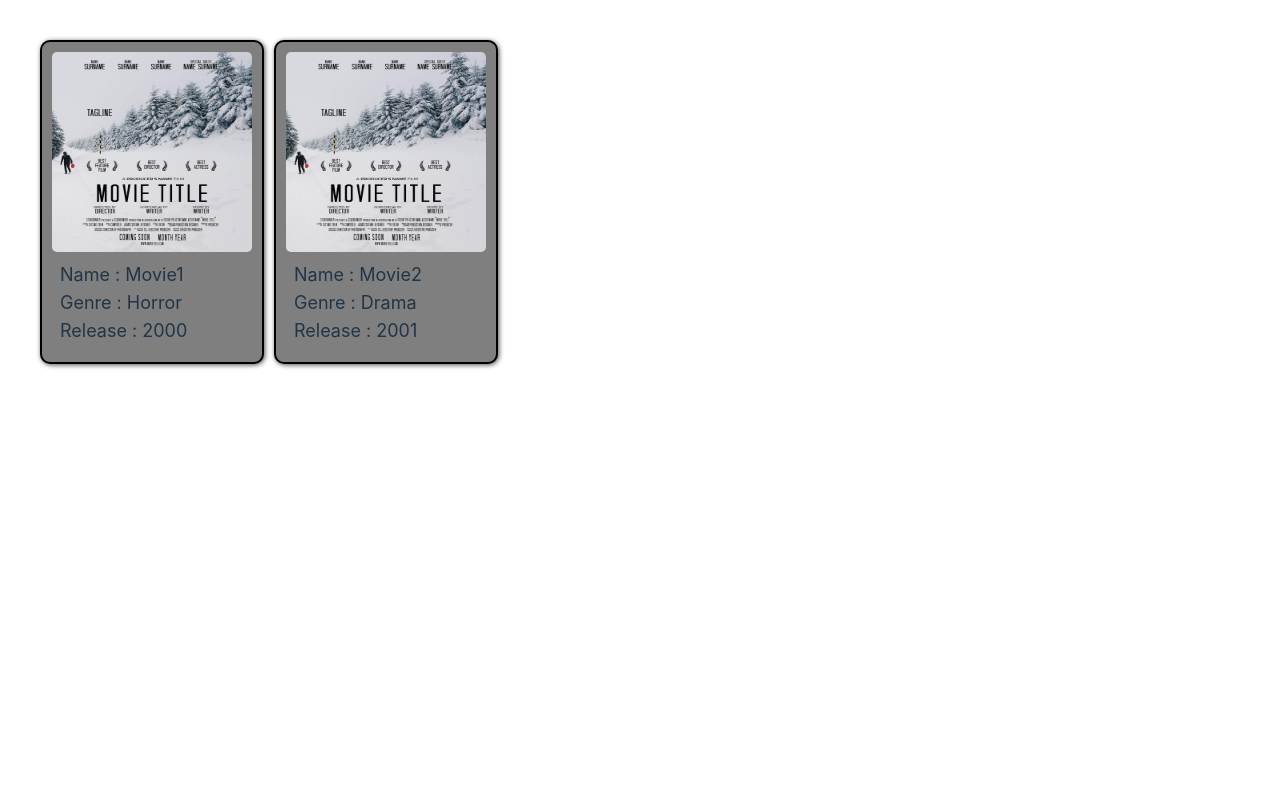
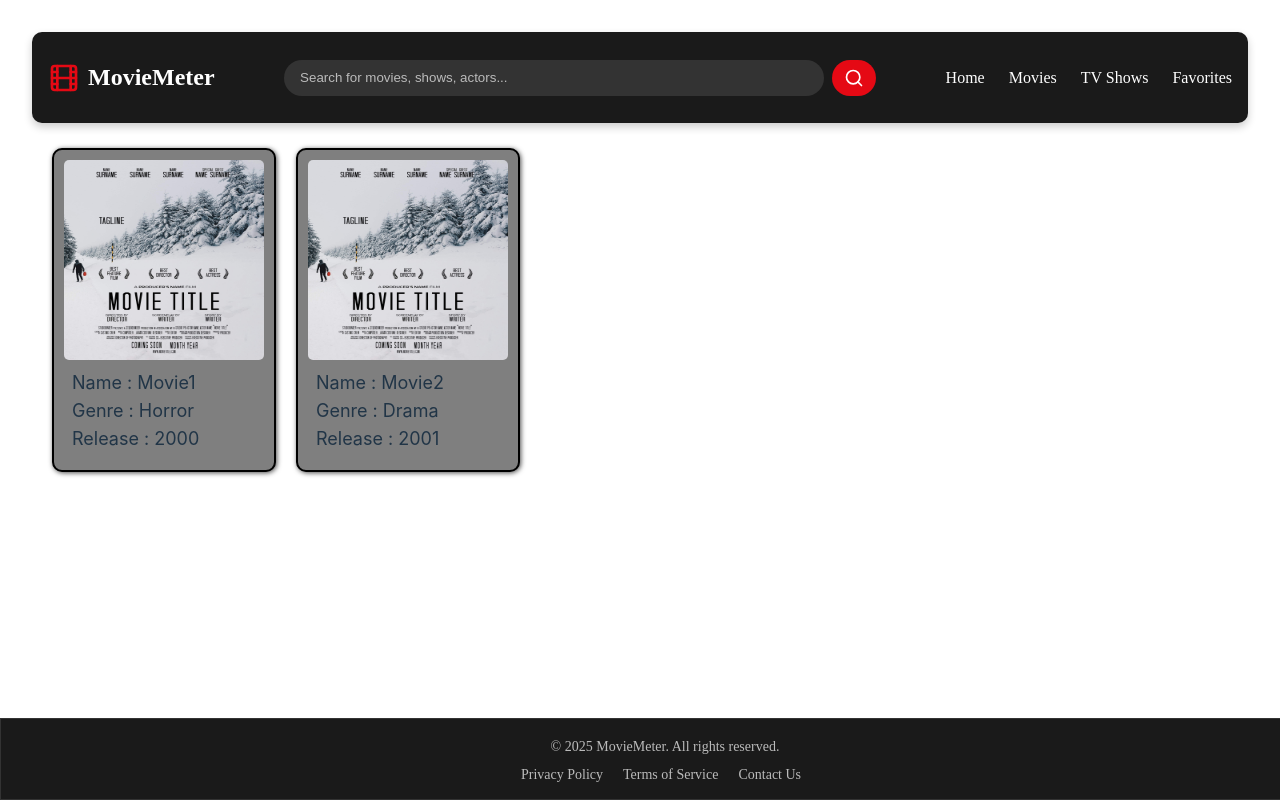
Before and after one commit to Armaan-RashidPathan/MovieMeter, a React (Vite) app: page / in a window 1280 px wide. Built offline with nearby package versions, Linux system fonts and the light colour scheme.

Commit message:
header and footer added

```diff
--- a/package.json
+++ b/package.json
@@ -10,6 +10,7 @@
     "preview": "vite preview"
   },
   "dependencies": {
+    "lucide-react": "^0.474.0",
     "react": "^19.0.0",
     "react-dom": "^19.0.0"
   },
--- a/src/App.css
+++ b/src/App.css
@@ -1,6 +1,4 @@
 #root {
-  margin: 0 auto;
+  margin: 0px;
   padding: 2rem;
-
-  gap: 20px;
 }
--- a/src/App.jsx
+++ b/src/App.jsx
@@ -1,13 +1,16 @@
 import './App.css'
 import MovieCards from './cards'
 import sampleThumbnail from './assets/sampleThumbnail.jpg'
-
+import Header from './header.jsx'
+import Footer from './footer.jsx'
 function App() {
 
   return (
     <>
+      <Header/>
       <MovieCards name="Movie1" genre={"Horror"} year={2000} img={sampleThumbnail}/>
       <MovieCards name="Movie2" genre={"Drama"} year={2001} img={sampleThumbnail}/>
+      <Footer/>
     </>
   )
 }
--- a/src/cards.css
+++ b/src/cards.css
@@ -2,7 +2,7 @@
     height: 300px;
     width: 200px;
     display: inline-block;
-    margin-right: 10px;
+    margin-left: 20px;
 
     background-color: rgb(127, 127, 127);
     box-shadow: 1px 1px 5px rgb(78, 78, 78);
--- /dev/null
+++ b/src/footer.css
@@ -0,0 +1,46 @@
+/* Footer Styles */
+
+.footer {
+    background-color: #1a1a1a;
+    color: #bbb;
+
+    padding: 20px;
+    text-align: center;
+    border: 1px solid #333;
+
+    height: 40px;
+    width: 100%;
+
+    position: absolute;
+    bottom: 0;
+    right: 0;
+    left: 0;
+  }
+
+  .footer-content {
+    display: flex;
+    flex-direction: column;
+    align-items: center;
+    gap: 12px;
+  }
+
+  .footer p {
+    margin: 0;
+    font-size: 14px;
+  }
+
+  .footer-links {
+    display: flex;
+    gap: 20px;
+  }
+
+  .footer-link {
+    color: #bbb;
+    text-decoration: none;
+    font-size: 14px;
+    transition: color 0.3s;
+  }
+
+  .footer-link:hover {
+    color: #e50914;
+  }
--- /dev/null
+++ b/src/footer.jsx
@@ -0,0 +1,19 @@
+import React from 'react';
+import './footer.css'
+
+const Footer = () => {
+  return (
+    <footer className="footer">
+      <div className="footer-content">
+        <p>&copy; {new Date().getFullYear()} MovieMeter. All rights reserved.</p>
+        <div className="footer-links">
+          <a href="#privacy" className="footer-link">Privacy Policy</a>
+          <a href="#terms" className="footer-link">Terms of Service</a>
+          <a href="#contact" className="footer-link">Contact Us</a>
+        </div>
+      </div>
+    </footer>
+  );
+};
+
+export default Footer
--- /dev/null
+++ b/src/header.css
@@ -0,0 +1,88 @@
+/* Header.css */
+
+.header {
+    margin-bottom: 25px;
+    border-radius: 10px;
+    background-color: #1a1a1a;
+    color: white;
+    padding: 16px;
+    display: flex;
+    justify-content: space-between;
+    align-items: center;
+    box-shadow: 0 4px 8px rgba(0, 0, 0, 0.2);
+  }
+
+  .logo-section {
+    display: flex;
+    align-items: center;
+    gap: 8px;
+  }
+
+  .logo-icon {
+    width: 32px;
+    height: 32px;
+    color: #e50914; /* Netflix red for a cinematic vibe */
+  }
+
+  .site-title {
+    font-size: 24px;
+    font-weight: bold;
+  }
+
+  .search-bar {
+    display: flex;
+    gap: 8px;
+    width: 50%;
+  }
+
+  .search-input {
+    flex: 1;
+    padding: 8px 16px;
+    border-radius: 20px;
+    background-color: #333;
+    color: white;
+    border: none;
+    outline: none;
+  }
+
+  .search-input::placeholder {
+    color: #bbb;
+  }
+
+  .search-button {
+    background-color: #e50914;
+    border: none;
+    border-radius: 20px;
+    padding: 8px 12px;
+    cursor: pointer;
+    display: flex;
+    align-items: center;
+    justify-content: center;
+    transition: background-color 0.3s ease;
+  }
+
+  .search-button:hover {
+    background-color: #b20710;
+  }
+
+  .search-icon {
+    width: 20px;
+    height: 20px;
+    color: white;
+  }
+
+  .nav-links {
+    display: flex;
+    gap: 24px;
+  }
+
+  .nav-link {
+    color: white;
+    text-decoration: none;
+    font-size: 16px;
+    transition: color 0.3s;
+  }
+
+  .nav-link:hover {
+    color: #e50914;
+  }
--- /dev/null
+++ b/src/header.jsx
@@ -0,0 +1,37 @@
+import React from 'react';
+import { Search, Film } from 'lucide-react';
+import './header.css';
+
+const Header = () => {
+  return (
+    <header className="header">
+      {/* Logo Section */}
+      <div className="logo-section">
+        <Film className="logo-icon" />
+        <h1 className="site-title">MovieMeter</h1>
+      </div>
+
+      {/* Search Bar */}
+      <div className="search-bar">
+        <input
+          type="text"
+          placeholder="Search for movies, shows, actors..."
+          className="search-input"
+        />
+        <button className="search-button">
+          <Search className="search-icon" />
+        </button>
+      </div>
+
+      {/* Navigation Links */}
+      <nav className="nav-links">
+        <a href="#home" className="nav-link">Home</a>
+        <a href="#movies" className="nav-link">Movies</a>
+        <a href="#shows" className="nav-link">TV Shows</a>
+        <a href="#favorites" className="nav-link">Favorites</a>
+      </nav>
+    </header>
+  );
+};
+
+export default Header;
--- a/src/index.css
+++ b/src/index.css
@@ -1,5 +1,14 @@
 :root {
-  background-color: #242424;
+  background-color: #3e3e3e;
+}
+
+html,body{
+  margin: 0px;
+  height: 100%;
+  position: relative;
+  padding: 0px;
+  box-sizing: border-box;
+  overflow-x: hidden;
 }
 
 @media (prefers-color-scheme: light) {
```
Also changed, not shown: 1 other file (tests, documents, lock files or other folders).
